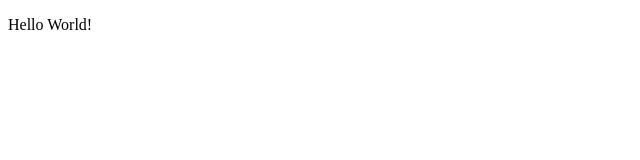
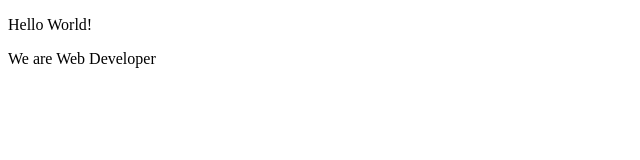
Before and after one commit to Miguelus373/Trials-Project-1, a plain HTML site: page index.html in a window 1280 px wide. Shown: the whole page, without its empty margins (0-640 px from the left). Drawn offline with Linux system fonts and the light colour scheme.

Commit message:
I added "We are Web Developers" See line 14

```diff
--- a/index.html
+++ b/index.html
@@ -11,6 +11,7 @@
 
 
     <p>Hello World!</p>
+    <p>We are Web Developer</p>
     <!--
 
     Hello Camper!
```
